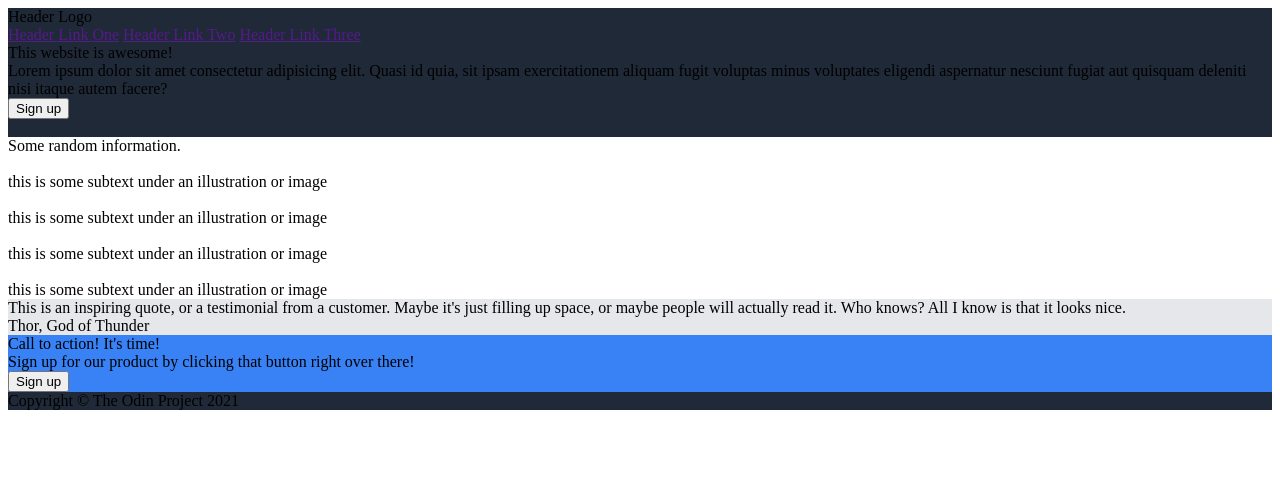
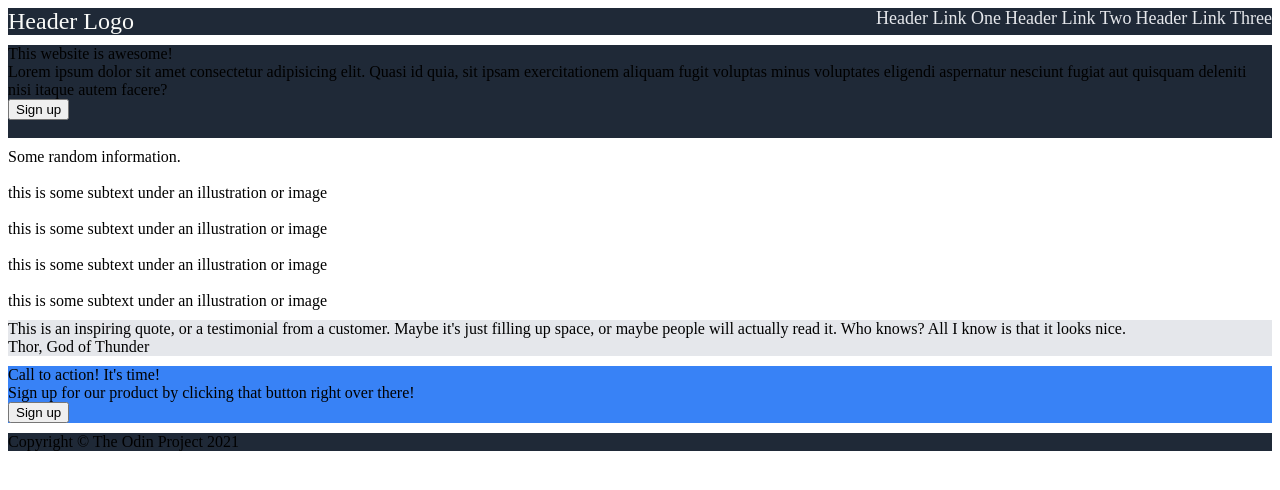
Before and after one commit to jbhumph/landing-page, a plain HTML site: page index.html in a window 1280 px wide. Drawn offline with Linux system fonts and the light colour scheme.

Commit message:
Adjusted some basic header properties.

```diff
--- a/style.css
+++ b/style.css
@@ -2,24 +2,44 @@ body {
     display: flex;
     flex-direction: column;
     justify-content: space-between;
+    gap: 10px;
+    flex: auto;
 }
 
+/* HEADER */
 .header {
     background-color: #1f2937;
+    display: flex;
+    justify-content: space-between;
 }
 
+.logo {
+    color: #f9faf8;
+    font-size: 24px;
+}
+
+a {
+    color: #e5e7eb;
+    font-size: 18px;
+    text-decoration: none;
+}
+
+/* HERO */
 .hero {
     background-color: #1f2937;
 }
 
+/* INFO */
 .info {
 
 }
 
+/* QUOTE */
 .quote {
     background-color: #e5e7eb;
 }
 
+/* ACTION */
 .action {
 
 }
@@ -28,6 +48,7 @@ body {
     background-color: #3882f6;
 }
 
+/* FOOTER */
 .footer {
     background-color: #1f2937;
 }
```
